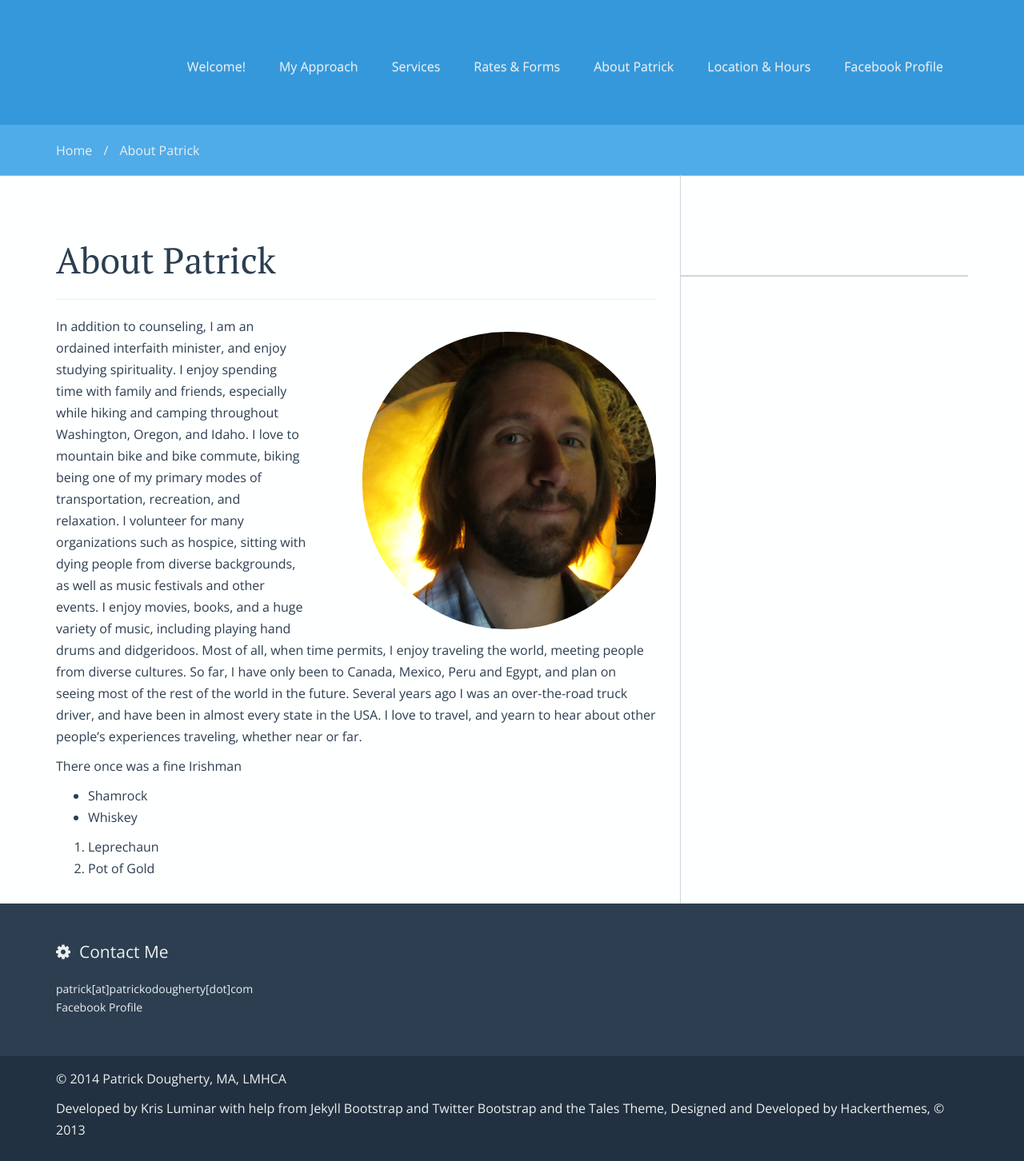
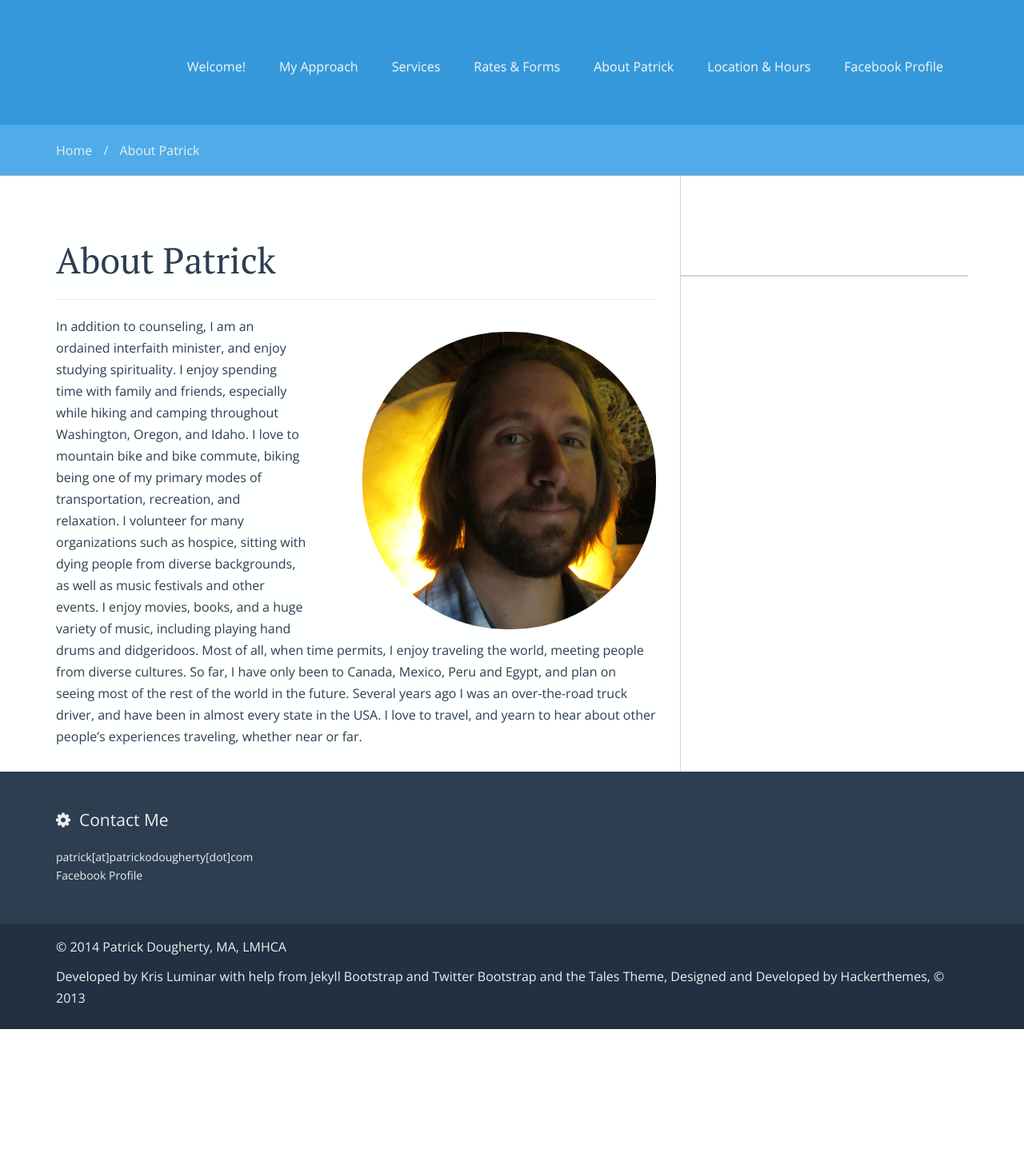
Before and after one commit to Patrick-Dougherty/patrick-dougherty.github.com, a Jekyll site: the page built from about/index.md, in a window 1280 px wide. Shown: the whole page at 80% size. Built offline with Jekyll 4.4.1, drawn with Linux system fonts in a browser that asks for light colours; nearby versions of some CDN libraries; after the commit the page ends 1287 px from its top, so only the background shows below that.

Commit message:
Removed Bullets Practice

```diff
--- a/about/index.md
+++ b/about/index.md
@@ -8,11 +8,3 @@ description: "Professional site for Patrick Dougherty, MA, LMHCA"
 
 <img src="/assets/img/Patrick_in_Nature_Installation.jpg" alt="picture of Pat" class="about-portrait img-responsive">
 In addition to counseling, I am an ordained interfaith minister, and enjoy studying spirituality. I enjoy spending time with family and friends, especially while hiking and camping throughout Washington, Oregon, and Idaho. I love to mountain bike and bike commute, biking being one of my primary modes of transportation, recreation, and relaxation. I volunteer for many organizations such as hospice, sitting with dying people from diverse backgrounds, as well as music festivals and other events. I enjoy movies, books, and a huge variety of music, including playing hand drums and didgeridoos. Most of all, when time permits, I enjoy traveling the world, meeting people from diverse cultures. So far, I have only been to Canada, Mexico, Peru and Egypt, and plan on seeing most of the rest of the world in the future. Several years ago I was an over-the-road truck driver, and have been in almost every state in the USA. I love to travel, and yearn to hear about other people's experiences traveling, whether near or far.
-
-There once was a fine Irishman
-
-* Shamrock
-* Whiskey
-
-1. Leprechaun
-2. Pot of Gold
```
